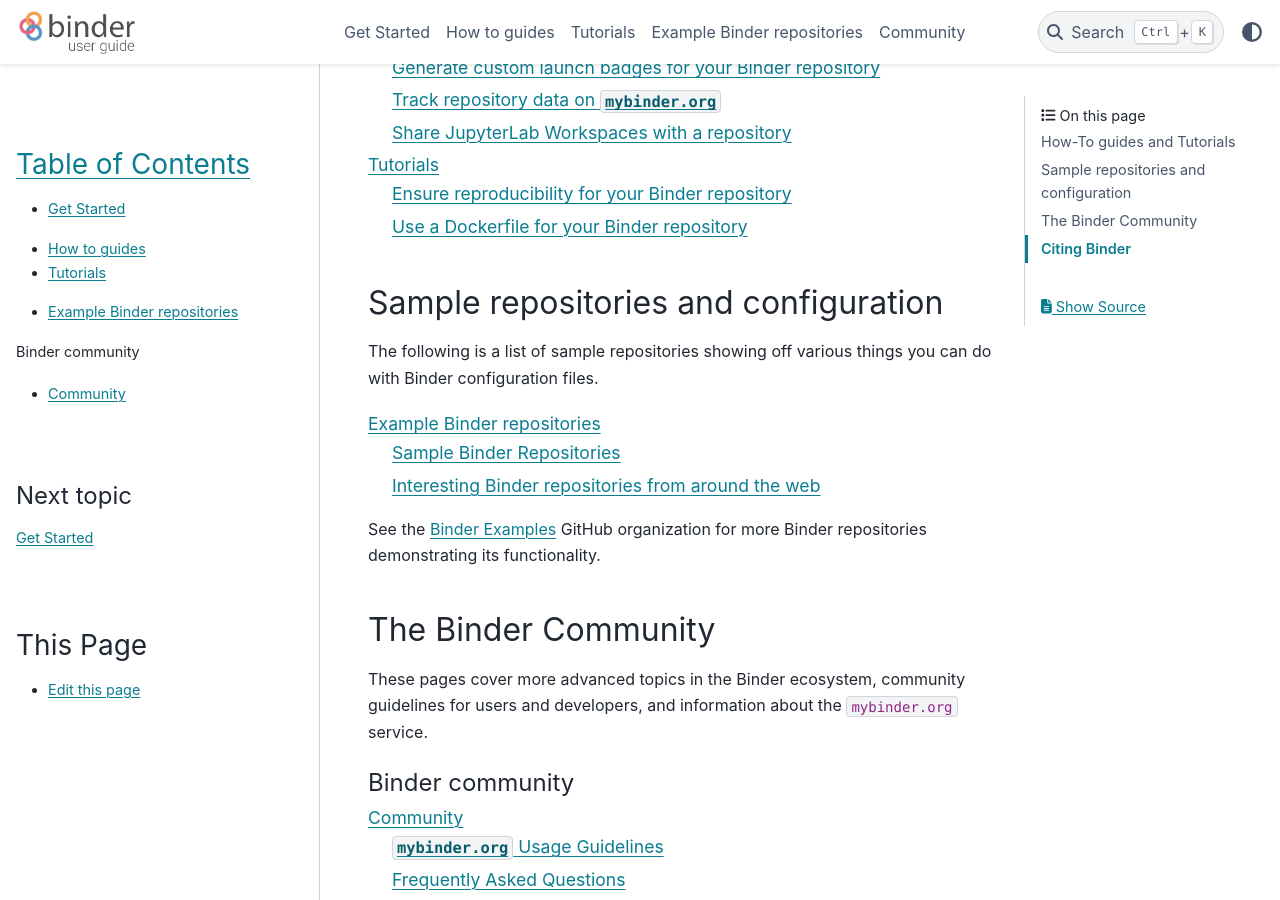
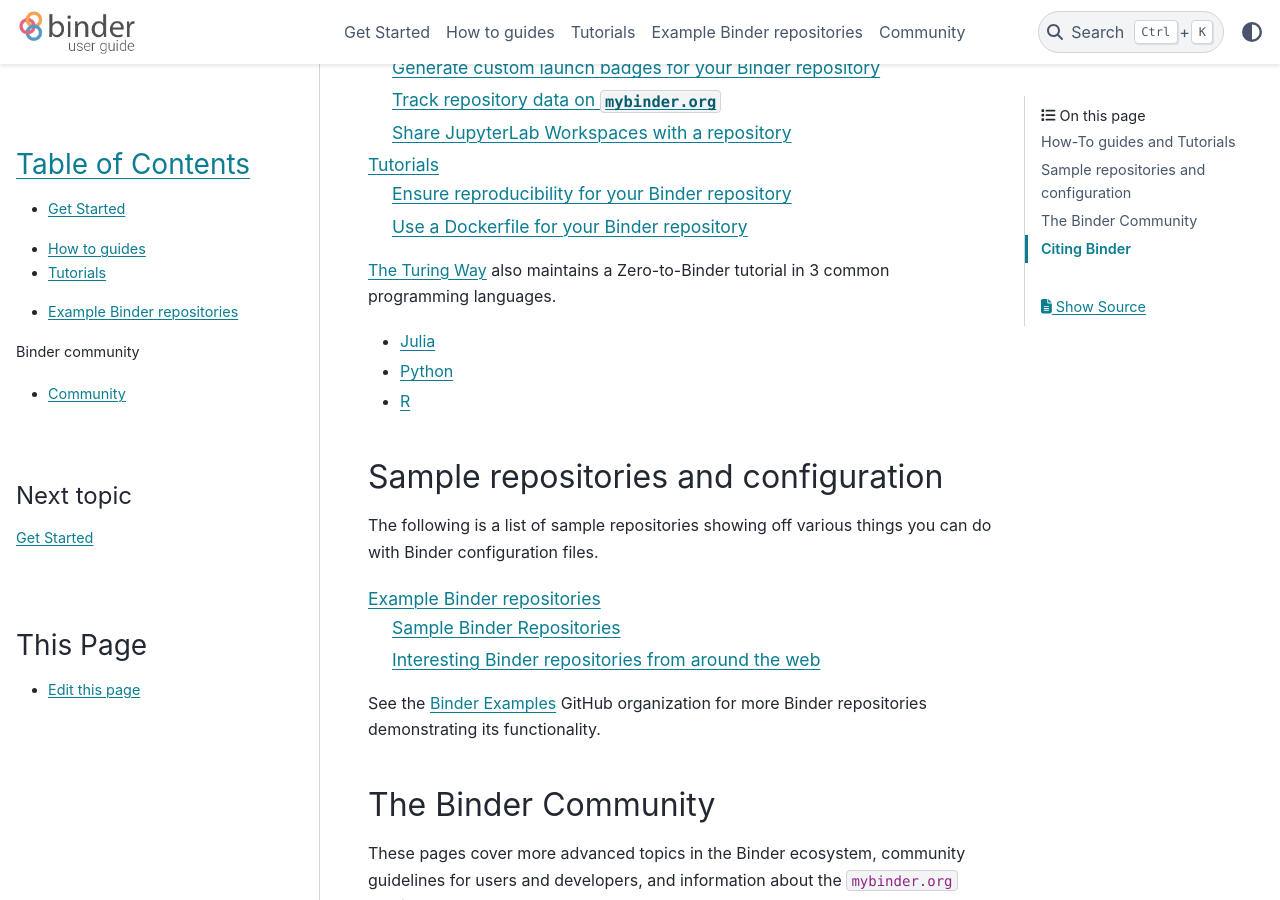
Before and after one commit to jupyterhub/mybinder.org-user-guide, a Sphinx documentation site: the page built from doc/index.rst, in a window 1280 px wide and 900 px high, scrolled down 755 px. Built offline with Sphinx 7.4.7 and the PyData theme 0.15.4, drawn with Linux system fonts in a browser that asks for light colours; pages that are not in the unit, such as notebooks, are missing from menus.

Commit message:
Add Zero to Binder tutorial links to docs

```diff
--- a/doc/index.rst
+++ b/doc/index.rst
@@ -46,6 +46,11 @@
    howto/index
    tutorials/index
 
+`The Turing Way <https://github.com/alan-turing-institute/the-turing-way>`_ also maintains a Zero-to-Binder tutorial in 3 common programming languages.
+
+* `Julia <http://bit.ly/zero-to-binder-julia>`_
+* `Python <http://bit.ly/zero-to-binder-python>`_
+* `R <http://bit.ly/zero-to-binder-r>`_
 
 Sample repositories and configuration
 =====================================
```
